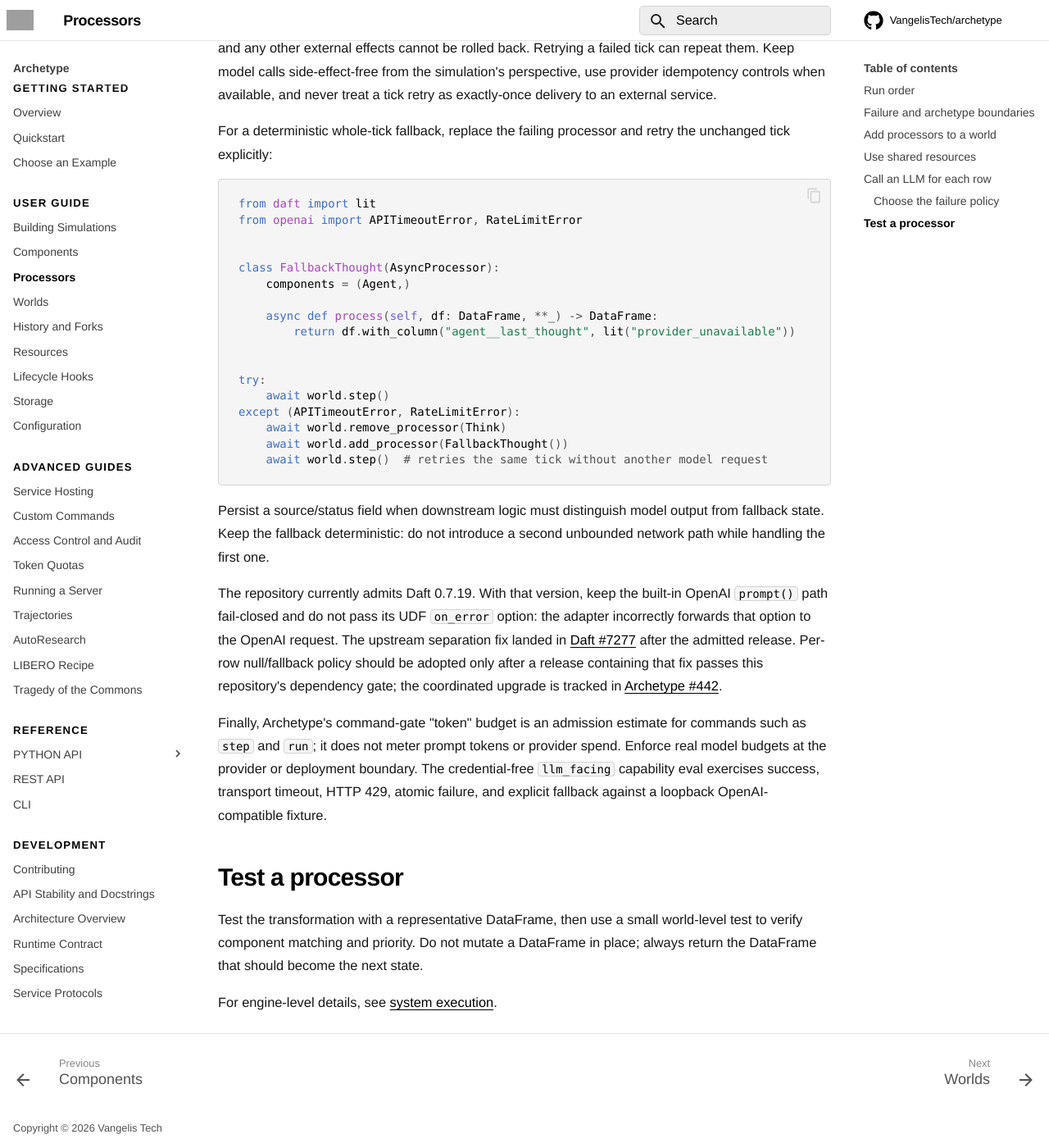
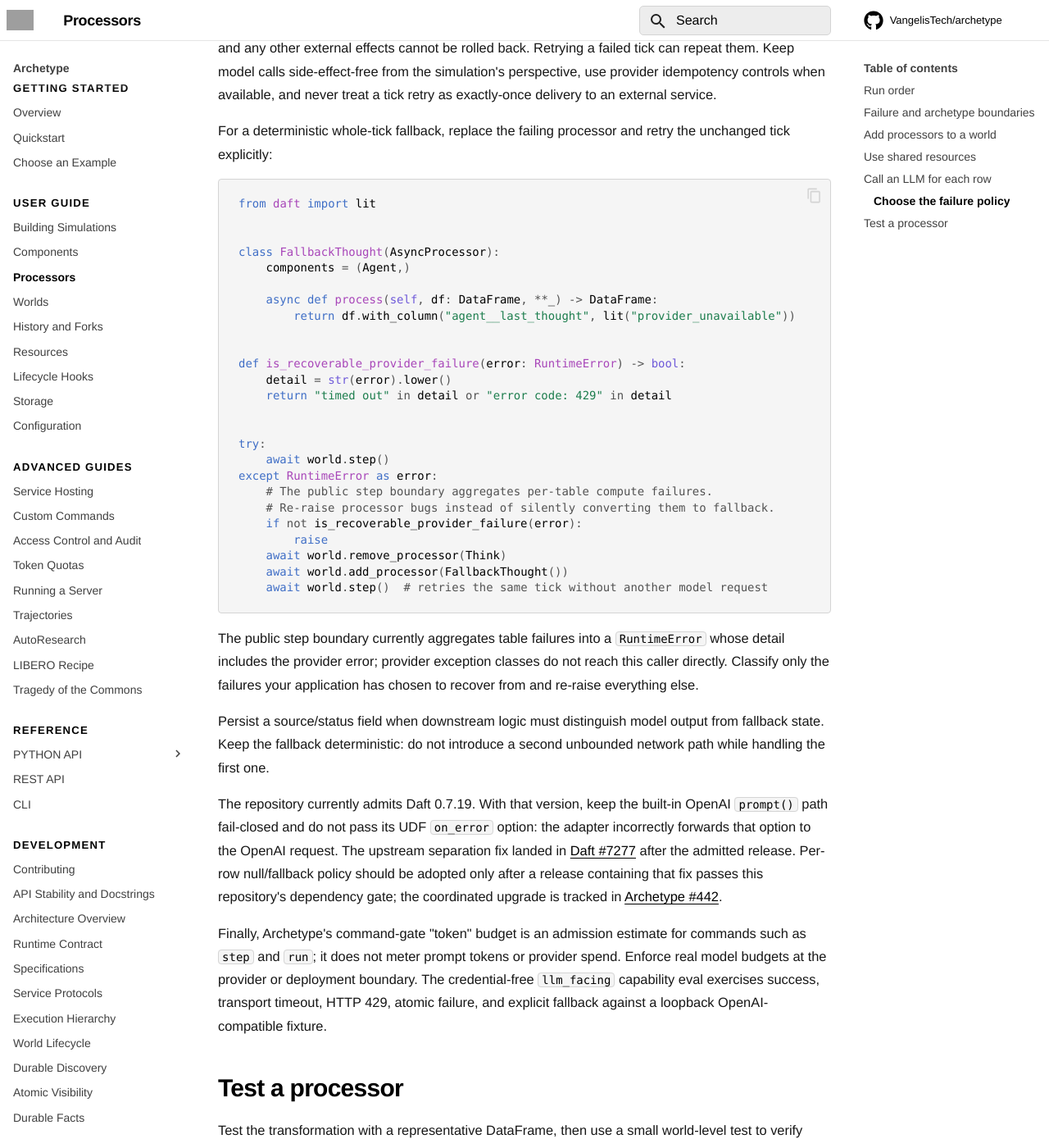
Before and after one commit to VangelisTech/archetype, an MkDocs documentation site: the page built from docs/guide/processors.md, in a window 1280 px wide and 1400 px high, scrolled down 3684 px. Shown: the whole window at 82% size. Built offline with MkDocs 1.6.1 and Material for MkDocs 9.7.7, drawn with Linux system fonts in a browser that asks for light colours; comment, search, counter and statistics services are not loaded; grey boxes are pictures that could not be loaded.

Commit message:
fix(docs): catch step failure wrapper

````diff
--- a/docs/guide/processors.md
+++ b/docs/guide/processors.md
@@ -173,7 +173,6 @@
 
 ```python
 from daft import lit
-from openai import APITimeoutError, RateLimitError
 
 
 class FallbackThought(AsyncProcessor):
@@ -183,13 +182,27 @@
         return df.with_column("agent__last_thought", lit("provider_unavailable"))
 
 
+def is_recoverable_provider_failure(error: RuntimeError) -> bool:
+    detail = str(error).lower()
+    return "timed out" in detail or "error code: 429" in detail
+
+
 try:
     await world.step()
-except (APITimeoutError, RateLimitError):
+except RuntimeError as error:
+    # The public step boundary aggregates per-table compute failures.
+    # Re-raise processor bugs instead of silently converting them to fallback.
+    if not is_recoverable_provider_failure(error):
+        raise
     await world.remove_processor(Think)
     await world.add_processor(FallbackThought())
     await world.step()  # retries the same tick without another model request
 ```
+
+The public step boundary currently aggregates table failures into a
+`RuntimeError` whose detail includes the provider error; provider exception
+classes do not reach this caller directly. Classify only the failures your
+application has chosen to recover from and re-raise everything else.
 
 Persist a source/status field when downstream logic must distinguish model
 output from fallback state. Keep the fallback deterministic: do not introduce
````
Also changed, not shown: LEARNINGS.md (+4 -1 lines), 1 other file.
